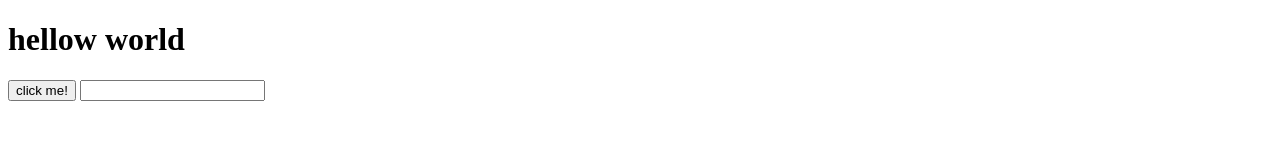
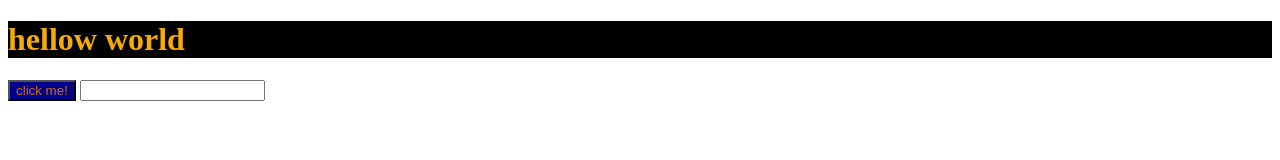
Before and after one commit to Student-fahim/my-website, a plain HTML site: page my-web-doc/index.html in a window 1280 px wide. Drawn offline with Linux system fonts and the light colour scheme.

Commit message:
first commit

```diff
--- a/my-web-doc/index.html
+++ b/my-web-doc/index.html
@@ -4,6 +4,7 @@
     <meta charset="UTF-8">
     <meta name="viewport" content="width=device-width, initial-scale=1.0">
     <title>my fast website</title>
+    <link rel="stylesheet" href="style.css">
 </head>
 <body>
     <h1>hellow world </h1>
--- /dev/null
+++ b/my-web-doc/style.css
@@ -0,0 +1,9 @@
+h1{
+    color: rgb(245, 170, 8);
+    background-color: black;
+}
+button{
+    box-shadow: 20px;
+    color: chocolate;
+    background-color: darkblue;
+}
```
